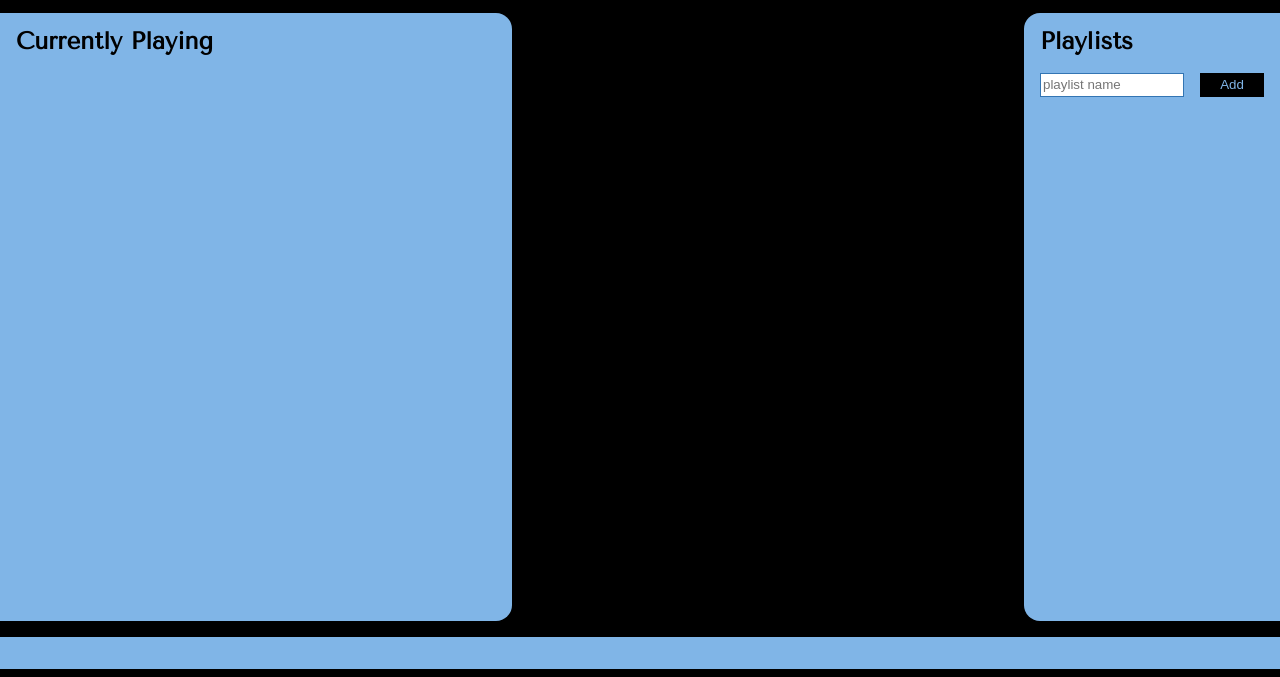
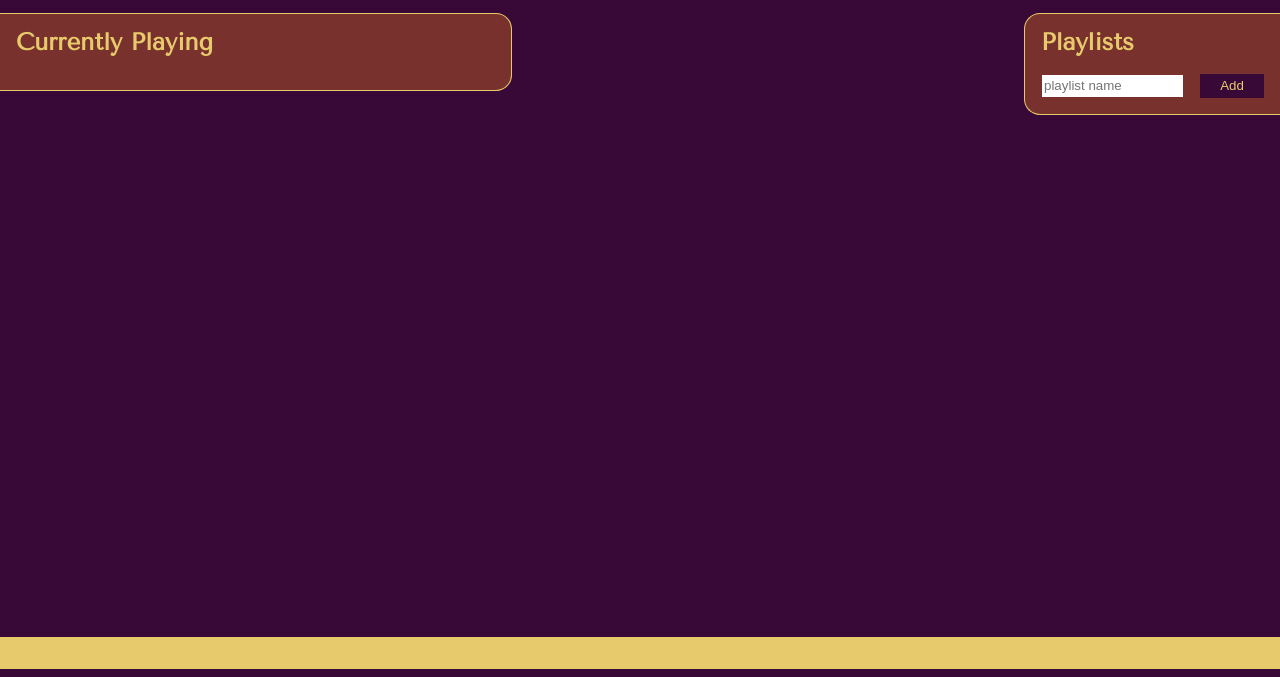
Before and after one commit to fiddleplum/youtube_playlister, a website: page www/index.html in a window 1280 px wide. Shown: the part 131-808 px from the top of the page. Drawn offline with nearby package versions, Linux system fonts and the light colour scheme.

Commit message:
More adjustments to color and alignment.

```diff
--- a/www/index.css
+++ b/www/index.css
@@ -3,9 +3,9 @@
 }
 
 :root {
-	--bg: rgb(0, 0, 0);
-	--mg: rgb(51, 117, 179);
-	--fg: rgb(128, 181, 231);
+	--bg: rgb(56, 8, 54);
+	--mg: rgb(121, 49, 46);
+	--fg: rgb(231, 202, 107);
 }
 
 body {
@@ -21,6 +21,8 @@ a {
 	color: inherit;
 	text-decoration: none;
 	cursor: hand;
+	padding: 2px;
+	border: 1px solid var(--mg);
 }
 
 #currentSong {
@@ -48,11 +50,19 @@ ol, ul, li {
 	padding: 0;
 }
 
+li {
+	margin-top: 4px;
+}
+
 #currentPlaylistTitle, #currentSongTitle, #songTime {
 	margin-top: 8px;
 	text-align: center;
 	font-size: 24px;
 	line-height: 32px;
+}
+
+#currentSongTitle a {
+	border: 0;
 }
 
 #currentSong {
@@ -67,18 +77,19 @@ ol, ul, li {
 	width: 256px;
 	height: 128px;
 	border-bottom-left-radius: 16px;
+	border: 0;
 	pointer-events: none;
 }
 
 #playlists, #playlist {
 	position: absolute;
 	top: 144px;
-	height: calc(100% - 128px - 64px);
+	max-height: calc(100% - 128px - 64px);
+	border: 1px solid var(--fg);
 	padding: 16px;
 	overflow-y: auto;
-	background: var(--fg);
-	color: var(--bg);
-	bottom: 48px;
+	background: var(--mg);
+	color: var(--fg);
 }
 
 #playlists {
@@ -86,12 +97,14 @@ ol, ul, li {
 	width: 256px;
 	border-top-left-radius: 16px;
 	border-bottom-left-radius: 16px;
+	border-right: 0;
 }
 
 #playlist {
 	left: 0;
 	border-top-right-radius: 16px;
 	border-bottom-right-radius: 16px;
+	border-left: 0;
 	min-width: 512px;
 	max-width: calc(100vw - 240px - 16px);
 }
@@ -110,8 +123,9 @@ ol, ul, li {
 
 #newSong {
 	display: none;
-	margin-top: 4px;
+	margin-top: 8px;
 	width: 100%;
+	height: 24px;
 	font-size: 0;
 }
 
@@ -137,8 +151,9 @@ input {
 }
 
 #newPlaylist {
-	margin-top: 4px;
+	margin-top: 8px;
 	width: 100%;
+	height: 24px;
 	font-size: 0;
 }
 
@@ -169,5 +184,6 @@ button {
 }
 
 .highlighted {
-	background: var(--mg);
+	background: var(--bg);
+	border: 1px solid var(--fg);
 }
```
